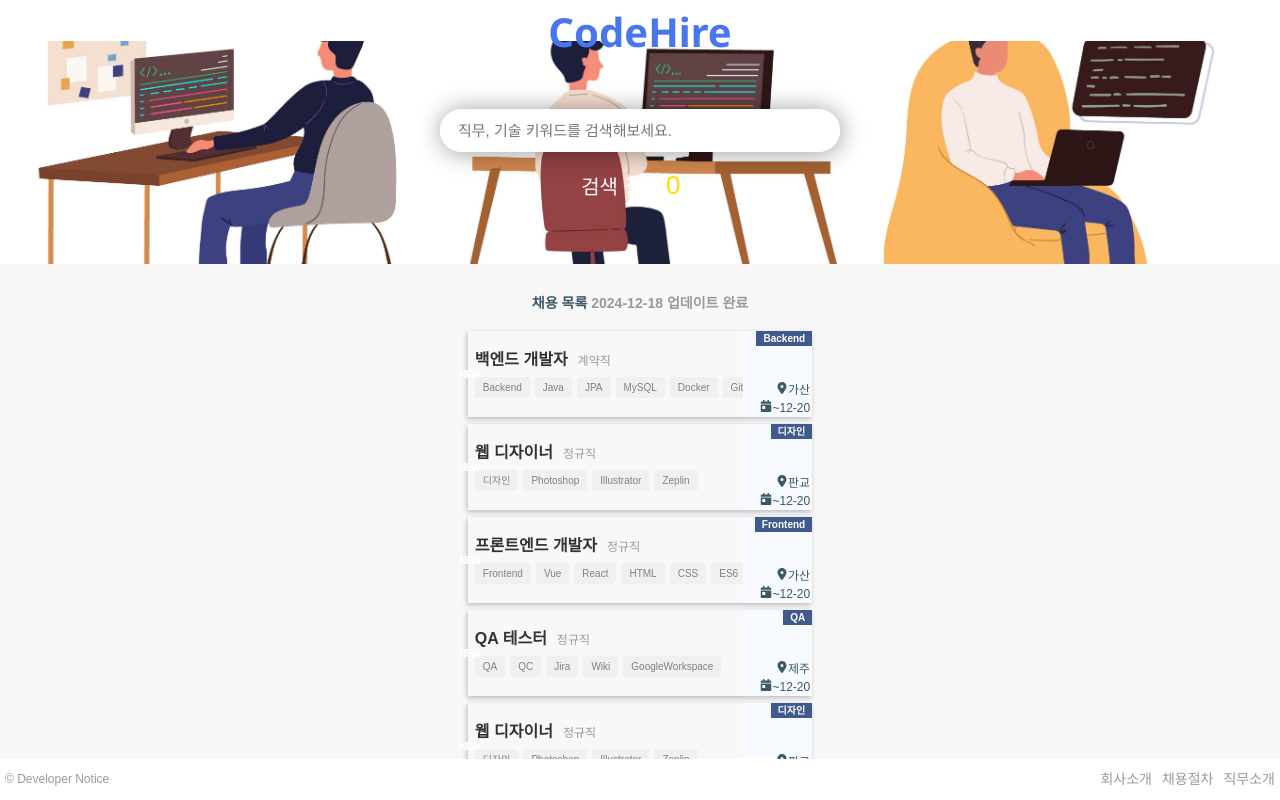
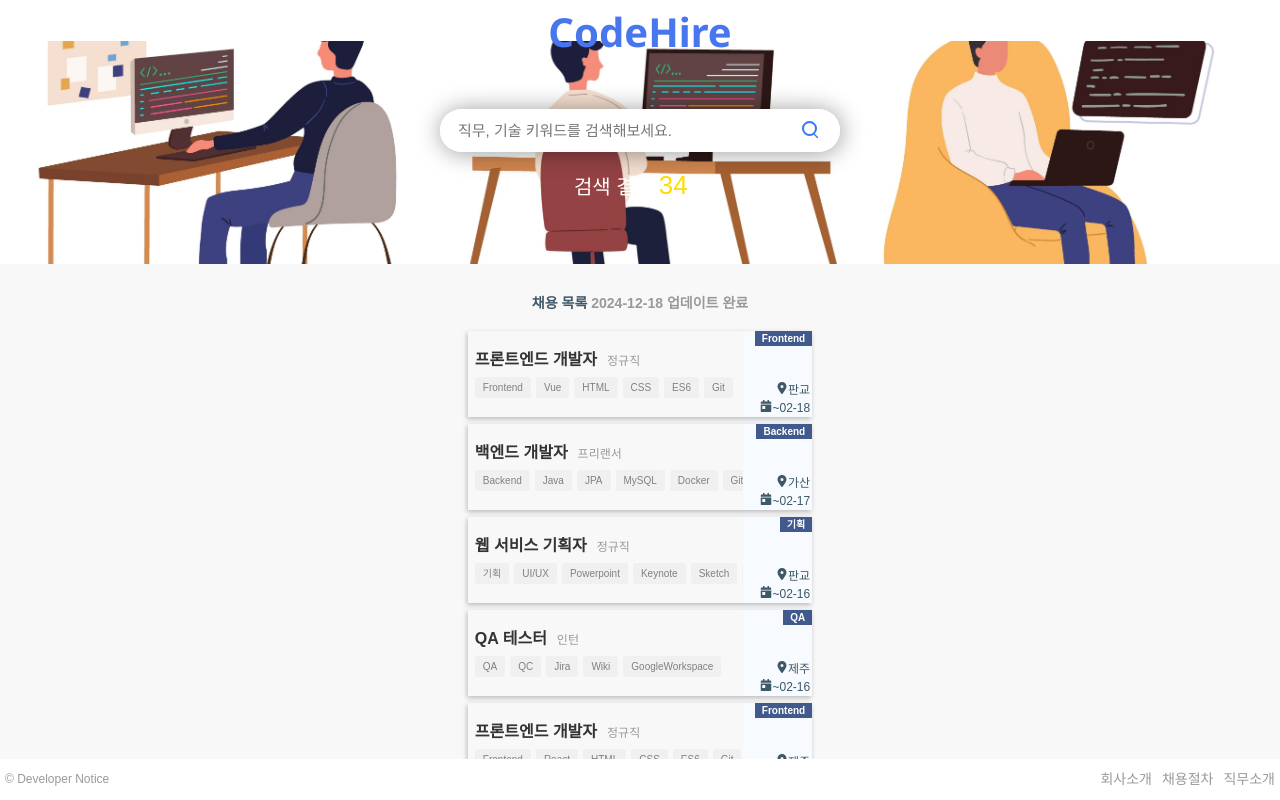
Before and after one commit to spdhsrnvl123/poketmon_dictionary, a React (Create React App) app: page / in a window 1280 px wide. Built offline with nearby package versions, Linux system fonts and the light colour scheme; data requests are answered from the project's data file.

Commit message:
feat:인풋 커스텀 훅, 필터 커스텀 훅 구현 및 더미데이터 수정

```diff
--- a/public/db.json
+++ b/public/db.json
@@ -6,7 +6,7 @@
       "type": "정규직",
       "keywords": ["Frontend", "Vue", "React", "HTML", "CSS", "ES6", "Git"],
       "location": "판교",
-      "createdAt": "2024-12-04T11:10:04+09:00"
+      "createdAt": "2023-02-04T11:10:04+09:00"
     },
     {
       "title": "프론트엔드 개발자",
@@ -14,7 +14,7 @@
       "type": "정규직",
       "keywords": ["Frontend", "React", "HTML", "CSS", "ES6", "Git"],
       "location": "제주",
-      "createdAt": "2024-12-15T11:10:04+09:00"
+      "createdAt": "2023-02-15T11:10:04+09:00"
     },
     {
       "title": "백엔드 개발자",
@@ -22,7 +22,7 @@
       "type": "계약직",
       "keywords": ["Backend", "Java", "JPA", "MySQL", "Docker", "Git"],
       "location": "가산",
-      "createdAt": "2024-12-20T11:10:04+09:00"
+      "createdAt": "2023-01-28T11:10:04+09:00"
     },
     {
       "title": "백엔드 개발자",
@@ -30,7 +30,7 @@
       "type": "인턴",
       "keywords": ["Backend", "Java", "JPA", "MySQL", "Docker", "Git"],
       "location": "판교",
-      "createdAt": "2024-12-11T11:10:04+09:00"
+      "createdAt": "2023-02-11T11:10:04+09:00"
     },
     {
       "title": "웹 서비스 기획자",
@@ -45,7 +45,7 @@
         "Storyboard"
       ],
       "location": "판교",
-      "createdAt": "2024-12-06T11:10:04+09:00"
+      "createdAt": "2023-02-06T11:10:04+09:00"
     },
     {
       "title": "백엔드 개발자",
@@ -53,7 +53,7 @@
       "type": "정규직",
       "keywords": ["Backend", "Java", "JPA", "MySQL", "Docker", "Git"],
       "location": "제주",
-      "createdAt": "2024-12-03T11:10:04+09:00"
+      "createdAt": "2023-02-03T11:10:04+09:00"
     },
     {
       "title": "백엔드 개발자",
@@ -61,7 +61,7 @@
       "type": "정규직",
       "keywords": ["Backend", "Java", "JPA", "MySQL", "Docker", "Git"],
       "location": "가산",
-      "createdAt": "2024-12-17T11:10:04+09:00"
+      "createdAt": "2023-01-27T11:10:04+09:00"
     },
     {
       "title": "웹 디자이너",
@@ -69,7 +69,7 @@
       "type": "정규직",
       "keywords": ["디자인", "Photoshop", "Illustrator", "Zeplin"],
       "location": "판교",
-      "createdAt": "2024-12-20T11:10:04+09:00"
+      "createdAt": "2023-01-30T11:10:04+09:00"
     },
     {
       "title": "프론트엔드 개발자",
@@ -77,7 +77,7 @@
       "type": "프리랜서",
       "keywords": ["Frontend", "React", "HTML", "CSS", "ES6", "Git"],
       "location": "판교",
-      "createdAt": "2024-12-03T11:10:04+09:00"
+      "createdAt": "2023-02-03T11:10:04+09:00"
     },
     {
       "title": "프론트엔드 개발자",
@@ -85,7 +85,7 @@
       "type": "정규직",
       "keywords": ["Frontend", "React", "HTML", "CSS", "ES6", "Git"],
       "location": "제주",
-      "createdAt": "2024-12-06T11:10:04+09:00"
+      "createdAt": "2023-02-06T11:10:04+09:00"
     },
     {
       "title": "백엔드 개발자",
@@ -93,7 +93,7 @@
       "type": "프리랜서",
       "keywords": ["Backend", "Java", "JPA", "MySQL", "Docker", "Git"],
       "location": "가산",
-      "createdAt": "2024-12-17T11:10:04+09:00"
+      "createdAt": "2023-02-17T11:10:04+09:00"
     },
     {
       "title": "백엔드 개발자",
@@ -101,7 +101,7 @@
       "type": "프리랜서",
       "keywords": ["Backend", "Java", "JPA", "MySQL", "Docker", "Git"],
       "location": "판교",
-      "createdAt": "2024-12-10T11:10:04+09:00"
+      "createdAt": "2023-02-10T11:10:04+09:00"
     },
     {
       "title": "웹 서비스 기획자",
@@ -116,7 +116,7 @@
         "Storyboard"
       ],
       "location": "판교",
-      "createdAt": "2024-12-16T11:10:04+09:00"
+      "createdAt": "2023-02-16T11:10:04+09:00"
     },
     {
       "title": "백엔드 개발자",
@@ -124,7 +124,7 @@
       "type": "정규직",
       "keywords": ["Backend", "Java", "JPA", "MySQL", "Docker", "Git"],
       "location": "제주",
-      "createdAt": "2024-12-07T11:10:04+09:00"
+      "createdAt": "2023-02-07T11:10:04+09:00"
     },
     {
       "title": "백엔드 개발자",
@@ -132,7 +132,7 @@
       "type": "인턴",
       "keywords": ["Backend", "Java", "JPA", "MySQL", "Docker", "Git"],
       "location": "가산",
-      "createdAt": "2024-12-10T11:10:04+09:00"
+      "createdAt": "2023-02-10T11:10:04+09:00"
     },
     {
       "title": "웹 디자이너",
@@ -140,7 +140,7 @@
       "type": "정규직",
       "keywords": ["디자인", "Photoshop", "Illustrator", "Zeplin"],
       "location": "판교",
-      "createdAt": "2024-12-17T11:10:04+09:00"
+      "createdAt": "2023-01-17T11:10:04+09:00"
     },
     {
       "title": "웹 서비스 기획자",
@@ -155,7 +155,7 @@
         "Storyboard"
       ],
       "location": "가산",
-      "createdAt": "2024-12-17T11:10:04+09:00"
+      "createdAt": "2023-01-27T11:10:04+09:00"
     },
     {
       "title": "웹 디자이너",
@@ -163,7 +163,7 @@
       "type": "인턴",
       "keywords": ["디자인", "Photoshop", "Illustrator", "Zeplin"],
       "location": "판교",
-      "createdAt": "2024-12-14T11:10:04+09:00"
+      "createdAt": "2023-02-14T11:10:04+09:00"
     },
     {
       "title": "QA 테스터",
@@ -171,7 +171,7 @@
       "type": "인턴",
       "keywords": ["QA", "QC", "Jira", "Wiki", "GoogleWorkspace"],
       "location": "제주",
-      "createdAt": "2024-12-16T11:10:04+09:00"
+      "createdAt": "2023-02-16T11:10:04+09:00"
     },
     {
       "title": "백엔드 개발자",
@@ -179,7 +179,7 @@
       "type": "정규직",
       "keywords": ["Backend", "Java", "JPA", "MySQL", "Docker", "Git"],
       "location": "제주",
-      "createdAt": "2024-12-05T11:10:04+09:00"
+      "createdAt": "2023-02-05T11:10:04+09:00"
     },
     {
       "title": "QA 테스터",
@@ -187,7 +187,7 @@
       "type": "인턴",
       "keywords": ["QA", "QC", "Jira", "Wiki", "GoogleWorkspace"],
       "location": "판교",
-      "createdAt": "2024-12-04T11:10:04+09:00"
+      "createdAt": "2023-02-04T11:10:04+09:00"
     },
     {
       "title": "웹 디자이너",
@@ -195,7 +195,7 @@
       "type": "정규직",
       "keywords": ["디자인", "Photoshop", "Illustrator", "Zeplin"],
       "location": "가산",
-      "createdAt": "2024-12-18T11:10:04+09:00"
+      "createdAt": "2023-01-28T11:10:04+09:00"
     },
     {
       "title": "QA 테스터",
@@ -203,7 +203,7 @@
       "type": "프리랜서",
       "keywords": ["QA", "QC", "Jira", "Wiki", "GoogleWorkspace"],
       "location": "판교",
-      "createdAt": "2024-12-17T11:10:04+09:00"
+      "createdAt": "2023-01-17T11:10:04+09:00"
     },
     {
       "title": "프론트엔드 개발자",
@@ -211,7 +211,7 @@
       "type": "정규직",
       "keywords": ["Frontend", "Vue", "React", "HTML", "CSS", "ES6", "Git"],
       "location": "가산",
-      "createdAt": "2024-12-09T11:10:04+09:00"
+      "createdAt": "2023-02-09T11:10:04+09:00"
     },
     {
       "title": "프론트엔드 개발자",
@@ -219,7 +219,7 @@
       "type": "정규직",
       "keywords": ["Frontend", "Vue", "React", "HTML", "CSS", "ES6", "Git"],
       "location": "가산",
-      "createdAt": "2024-12-20T11:10:04+09:00"
+      "createdAt": "2023-01-20T11:10:04+09:00"
     },
     {
       "title": "웹 서비스 기획자",
@@ -234,7 +234,7 @@
         "Storyboard"
       ],
       "location": "가산",
-      "createdAt": "2024-12-17T11:10:04+09:00"
+      "createdAt": "2023-01-17T11:10:04+09:00"
     },
     {
       "title": "웹 디자이너",
@@ -242,7 +242,7 @@
       "type": "정규직",
       "keywords": ["디자인", "Photoshop", "Illustrator", "Zeplin"],
       "location": "판교",
-      "createdAt": "2024-12-19T11:10:04+09:00"
+      "createdAt": "2023-01-29T11:10:04+09:00"
     },
     {
       "title": "QA 테스터",
@@ -250,7 +250,7 @@
       "type": "정규직",
       "keywords": ["QA", "QC", "Jira", "Wiki", "GoogleWorkspace"],
       "location": "제주",
-      "createdAt": "2024-12-20T11:10:04+09:00"
+      "createdAt": "2023-01-30T11:10:04+09:00"
     },
     {
       "title": "백엔드 개발자",
@@ -258,7 +258,7 @@
       "type": "정규직",
       "keywords": ["Backend", "Java", "JPA", "MySQL", "Docker", "Git"],
       "location": "제주",
-      "createdAt": "2024-12-12T11:10:04+09:00"
+      "createdAt": "2023-02-12T11:10:04+09:00"
     },
     {
       "title": "QA 테스터",
@@ -266,7 +266,7 @@
       "type": "정규직",
       "keywords": ["QA", "QC", "Jira", "Wiki", "GoogleWorkspace"],
       "location": "판교",
-      "createdAt": "2024-12-04T11:10:04+09:00"
+      "createdAt": "2023-02-04T11:10:04+09:00"
     },
     {
       "title": "웹 디자이너",
@@ -274,7 +274,7 @@
       "type": "정규직",
       "keywords": ["디자인", "Photoshop", "Illustrator", "Zeplin"],
       "location": "가산",
-      "createdAt": "2024-12-03T11:10:04+09:00"
+      "createdAt": "2023-02-03T11:10:04+09:00"
     },
     {
       "title": "QA 테스터",
@@ -282,7 +282,7 @@
       "type": "정규직",
       "keywords": ["QA", "QC", "Jira", "Wiki", "GoogleWorkspace"],
       "location": "판교",
-      "createdAt": "2024-12-06T11:10:04+09:00"
+      "createdAt": "2023-02-06T11:10:04+09:00"
     },
     {
       "title": "프론트엔드 개발자",
@@ -290,7 +290,7 @@
       "type": "정규직",
       "keywords": ["Frontend", "Vue", "HTML", "CSS", "ES6", "Git"],
       "location": "판교",
-      "createdAt": "2024-12-18T11:10:04+09:00"
+      "createdAt": "2023-02-18T11:10:04+09:00"
     },
     {
       "title": "프론트엔드 개발자",
@@ -298,7 +298,7 @@
       "type": "정규직",
       "keywords": ["Frontend", "Vue", "React", "HTML", "CSS", "ES6", "Git"],
       "location": "판교",
-      "createdAt": "2024-12-05T11:10:04+09:00"
+      "createdAt": "2023-01-05T11:10:04+09:00"
     }
   ]
 }
--- a/src/components/Input/index.jsx
+++ b/src/components/Input/index.jsx
@@ -15,21 +15,58 @@ const StyledInput = styled.input`
   outline: none;
 `;
 
+const ButtonStyle = styled.button`
+  position: absolute;
+  top: 9px;
+  right: 18px;
+  width: 23px;
+  height: 23px;
+
+  &::before {
+    position: absolute;
+    left: 3px;
+    top: 3px;
+    width: 15px;
+    height: 15px;
+    border: 2px solid #3377ff;
+    border-radius: 50%;
+    box-sizing: border-box;
+    content: "";
+  }
+  &::after {
+    position: absolute;
+    right: 3px;
+    bottom: 4px;
+    width: 6px;
+    /* height: 15px; */
+    border-top: 2px solid #3377ff;
+    border-radius: 5px;
+    transform: rotate(45deg);
+    content: "";
+  }
+  &:hover {
+    opacity: 0.8;
+  }
+`;
+
 const Input = () => {
   const ref = useRef();
-  const [handleChange] = useInput();
+  const [handleSearch, handleSubmit ] = useInput();
 
   useEffect(() => {
     ref.current.focus();
   });
 
   return (
-    <StyledInput
-      onChange={handleChange}
-      ref={ref}
-      type="text"
-      placeholder="직무, 기술 키워드를 검색해보세요."
-    />
+    <form onSubmit={handleSubmit}>
+      <StyledInput
+        onChange={handleSearch}
+        ref={ref}
+        type="text"
+        placeholder="직무, 기술 키워드를 검색해보세요."
+      />
+      <ButtonStyle />
+    </form>
   );
 };
 
--- a/src/components/SearchContainer/index.jsx
+++ b/src/components/SearchContainer/index.jsx
@@ -37,6 +37,7 @@ const ResultNumber = styled.em`
   font-size: 26px;
   /* background-color: black; */
 `;
+
 const SearchContainer = ()=>{
   const data = useSelector((state)=>state);
 
--- a/src/hooks/useFilter.jsx
+++ b/src/hooks/useFilter.jsx
@@ -1,31 +1,37 @@
-import { useEffect } from "react";
+import { useEffect, useState } from "react";
 import { asyncUpFetch } from "../store/card";
 import { useDispatch, useSelector } from "react-redux";
 import { UpdateNumber } from "../store/count";
 
 export const useFilter = () => {
+  const dispatch = useDispatch();
   const data = useSelector((state) => state);
-  const dispatch = useDispatch();
+  const [filteredData, setFilteredData] = useState(null);
 
+  //데이터 받아오기
   useEffect(() => {
     dispatch(asyncUpFetch());
-    console.log("렌더링")
   }, []);
 
-
-    const filteredData = data.cardData.value.filter((item) => {
+  //필터링 로직
+  useEffect(() => {
+      const result = data.cardData.value.filter((item) => {
         const keyword = item.keywords.join().toLowerCase();
-      if (data.searchData === "") {
+        if (data.searchResults === "") {
           return item;
-      } else if (item.title.includes(data.searchData)) {
+        } else if (item.title.includes(data.searchResults)) {
           return item;
-      } else if (keyword.includes(data.searchData.toLowerCase())) {
+        } else if (keyword.includes(data.searchResults.toLowerCase())) {
           return item;
         } else {
           return null;
         }
       });
-
+      //검색된 필터링 아이템
+      setFilteredData(result);
+      //검색된 필터링 아이템 카운트
+      dispatch(UpdateNumber(result.length))
+  }, [data]);
 
   return [filteredData];
 };
--- a/src/hooks/useInput.jsx
+++ b/src/hooks/useInput.jsx
@@ -1,12 +1,24 @@
 import { useDispatch } from "react-redux";
-import { InputData } from "../store/search";
+import { useState } from "react";
+import { setSearchResults } from "../store/search";
 
 export const useInput = () => {
-  let dispatch = useDispatch();
+  const [searchData, setSearchData] = useState("");
+  const dispatch = useDispatch();
 
   const handleSearch = (e) => {
-    dispatch(InputData(e.target.value));
+    console.log(e);
+    if(e.target.value !== ""){
+        setSearchData(e.target.value);
+    }else if(e.target.value === ""){
+        setSearchData("");
+    }
   };
 
-  return [handleSearch];
+  const handleSubmit = (e) => {
+    e.preventDefault();
+    dispatch(setSearchResults(searchData));
+  }
+
+  return [handleSearch, handleSubmit];
 };
--- a/src/pages/CardBoxPage/index.jsx
+++ b/src/pages/CardBoxPage/index.jsx
@@ -1,9 +1,11 @@
-import { useEffect } from "react";
+import { useEffect, useState } from "react";
 import styled from "styled-components";
 import Card from "../../components/Card";
 import { UpdateNumber } from "../../store/count";
+// import { useFilter } from "../../hooks/useFilter";
+import { useDispatch, useSelector } from "react-redux";
 import { useFilter } from "../../hooks/useFilter";
-import { useDispatch, useSelector } from "react-redux";
+import { useInput } from "../../hooks/useInput";
 
 const MainContent = styled.div`
   display: flex;
@@ -43,11 +45,16 @@ const ListJob = styled.ul`
 `;
 
 const CardBoxPage = () => {
+  const [res, setRes] = useState(null)
   const data = useSelector((state) => state);
+  const [filteredData] = useFilter();
+  const [isSearching] = useInput();
+
+  useEffect(() => {
+    console.log(filteredData);
+    console.log(data);
+  }, [filteredData]);
   // const dispatch = useDispatch();
-  const [filteredData] = useFilter();
-
-
 
   // useEffect(() => {
   //   dispatch(UpdateNumber(filteredData.length));
@@ -70,10 +77,10 @@ const CardBoxPage = () => {
                   통신과정에서 에러가 발생하였습니다.
                 </span>
               ) : (
-                filteredData.map((value, index) => {
-                //   console.log(value);
+                filteredData?.map((value, index) => {
                   return <Card key={index} item={value} />;
                 })
+                // <span>검색중..</span>
               )}
             </ListJob>
           </ContentArticle>
--- a/src/store/search/index.jsx
+++ b/src/store/search/index.jsx
@@ -1,14 +1,15 @@
 import { createSlice } from "@reduxjs/toolkit"
 
-let searchData = createSlice({
-    name : 'searchData',
-    initialState : "",
-    reducers : {
-        InputData(state, action){
-            return state = action.payload;
-        }
-    }
-})
+let searchResults = createSlice({
+  name: "searchResults",
+  initialState: "",
+  reducers: {
+    setSearchResults(state, action) {
+        console.log(action.payload);
+      return (state = action.payload);
+    },
+  },
+});
 
-export let { InputData } = searchData.actions;
-export default searchData;
+export let { setSearchResults } = searchResults.actions;
+export default searchResults;
--- a/src/store/store.jsx
+++ b/src/store/store.jsx
@@ -1,12 +1,12 @@
 import { configureStore } from "@reduxjs/toolkit"
 import cardData from './card'
-import searchData from "./search"
 import countData from "./count"
+import searchResults from "./search";
 
 export default configureStore({
-    reducer : {
-        cardData : cardData.reducer,
-        searchData : searchData.reducer,
-        countData : countData.reducer
-    }
-})
+  reducer: {
+    cardData: cardData.reducer,
+    searchResults: searchResults.reducer,
+    countData: countData.reducer,
+  },
+});
```
Also changed, not shown: src/components/Button/index.jsx (deleted, +0 -43 lines), src/components/Count/index.jsx (added), src/hooks/useCount.jsx (added), src/hooks/useSetPage.jsx (added). Lines whose indentation alone changed are shown as unchanged.
